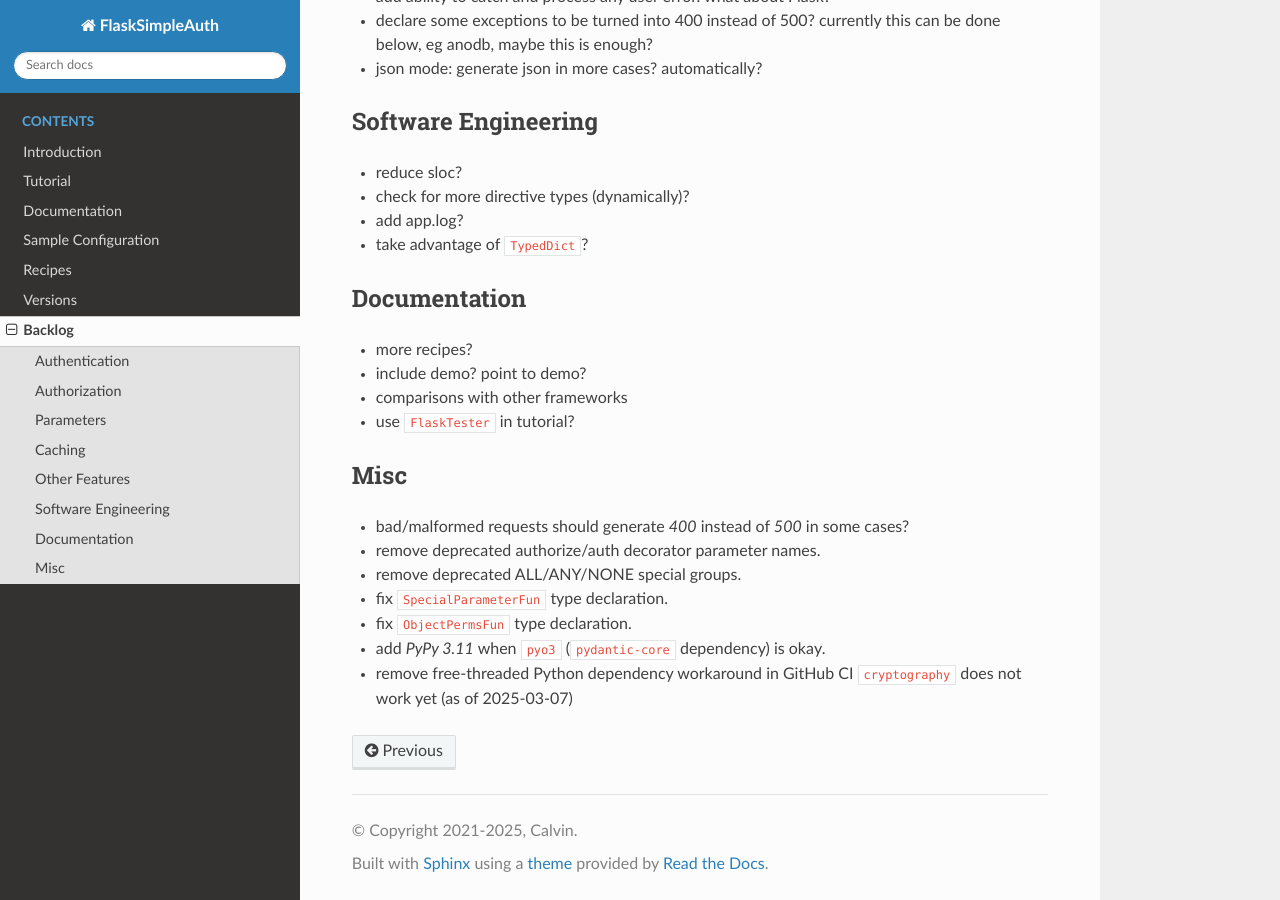
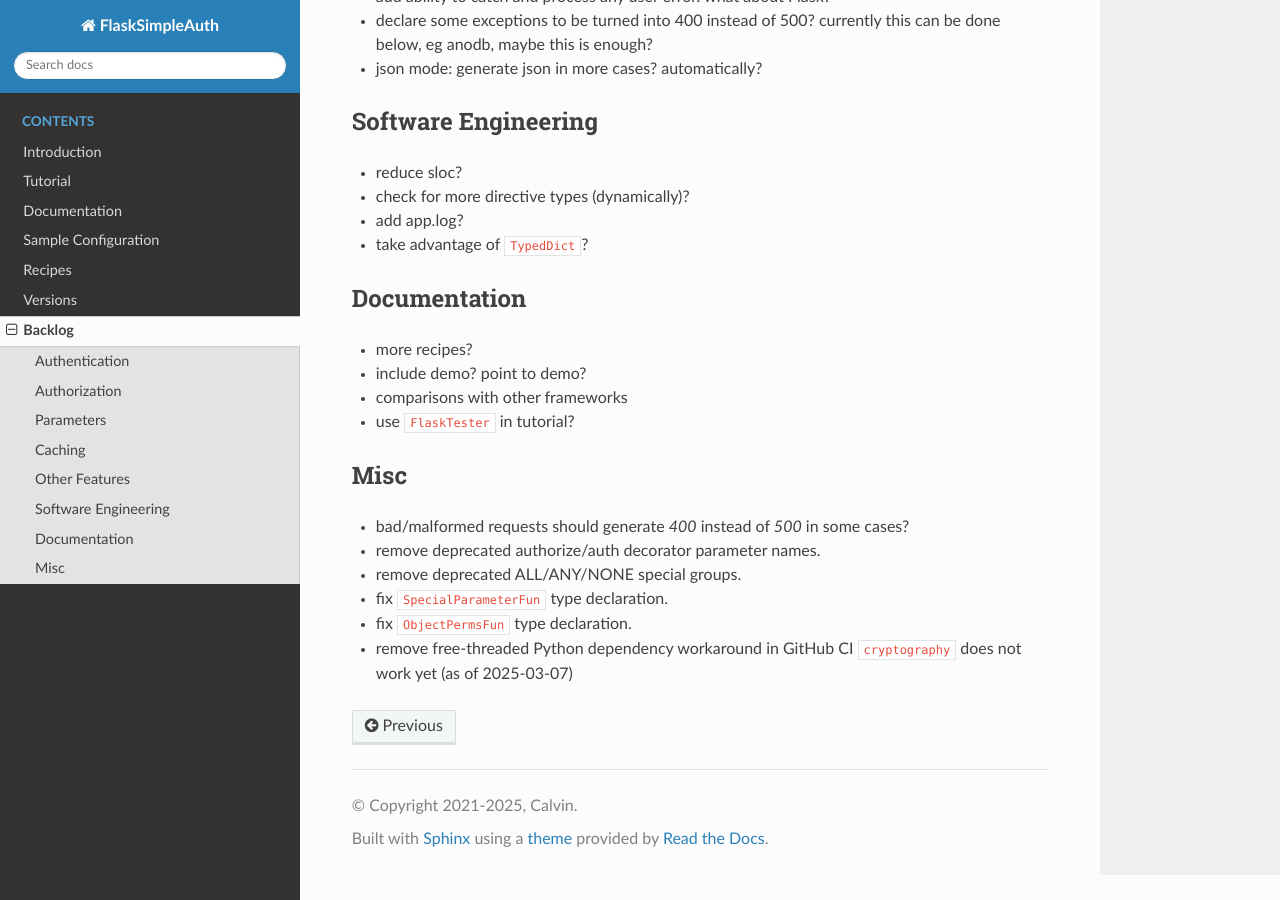
Before and after one commit to zx80/flask-simple-auth, a Sphinx documentation site: the page built from docs/TODO.md, in a window 1280 px wide and 900 px high, scrolled down 1687 px. Built offline with Sphinx 7.4.7 and the Read the Docs theme 3.1.0, drawn with Linux system fonts in a browser that asks for light colours; pages that are not in the unit, such as notebooks, are missing from menus.

Commit message:
try again 3.13t

```diff
--- a/docs/TODO.md
+++ b/docs/TODO.md
@@ -97,6 +97,5 @@ Backlog of features that may or may not come.
 - remove deprecated ALL/ANY/NONE special groups.
 - fix `SpecialParameterFun` type declaration.
 - fix `ObjectPermsFun` type declaration.
-- add _PyPy 3.11_ when `pyo3` (`pydantic-core` dependency) is okay.
 - remove free-threaded Python dependency workaround in GitHub CI
   `cryptography` does not work yet (as of 2025-03-07)
```
Also changed, not shown: 1 other file.
